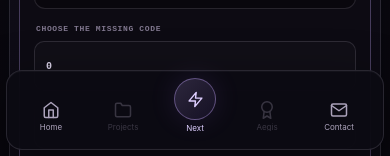
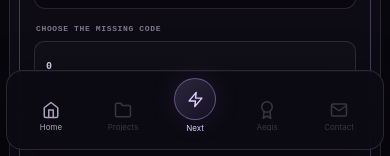
Before and after one commit to MotherTheresa64/portfolio-website, a React (Vite) app: page / in a window 390 px wide. Both pictures are taken after a click on the button "Interactive challenge mode". Shown: the part 2349-2505 px from the top of the page. Built offline with nearby package versions, Linux system fonts and the light colour scheme.

Commit message:
Rebuild mobile navigation and direct recruiter flow

```diff
--- a/src/App.tsx
+++ b/src/App.tsx
@@ -1,4 +1,4 @@
-import { useState } from "react";
+import { useEffect, useRef, useState } from "react";
 import { AnimatePresence, motion, useReducedMotion } from "framer-motion";
 import {
   FiArrowRight,
@@ -33,8 +33,6 @@ import {
 } from "./portfolio-data";
 import type { GateId, PortfolioMode, ViewId } from "./portfolio-data";
 import { useCompactLayout } from "./hooks/useCompactLayout";
-
-const ALL_GATES = challenges.map((challenge) => challenge.id);
 
 const viewMeta: Record<ViewId, { eyebrow: string; title: string; description: string }> = {
   skills: {
@@ -82,25 +80,24 @@ function App() {
   const progress = getProgress(completed, mode, challenges.length);
   const nextGate = getNextGate(completed, mode);
 
-  const completedCount = mode === "revealed" ? challenges.length : completed.size;
-  const nav = [
-    { label: "Skills", view: "skills" as const, unlocked: has("skills"), icon: <FiCode /> },
-    { label: "Projects", view: "projects-root" as const, unlocked: has("projects"), icon: <FiFolder /> },
-    { label: "Aegis", view: "aegis" as const, unlocked: has("aegis"), icon: <FiAward /> },
-    { label: "Contact", view: "contact" as const, unlocked: true, icon: <FiMail /> },
-  ];
+  const scrollToId = (id: string, block: ScrollLogicalPosition = "start") => {
+    document.getElementById(id)?.scrollIntoView({
+      behavior: reduceMotion ? "auto" : "smooth",
+      block,
+    });
+  };
 
   const openChallengeMode = () => {
     setMode("challenge");
+    setCompleted(new Set());
     setOpenGate(null);
-    window.setTimeout(() => document.getElementById("skills-node")?.scrollIntoView({ behavior: reduceMotion ? "auto" : "smooth", block: "center" }), 120);
+    window.setTimeout(() => scrollToId("skills-node", "center"), 120);
   };
 
   const revealEverything = () => {
     setMode("revealed");
-    setCompleted(new Set(ALL_GATES));
     setOpenGate(null);
-    window.setTimeout(() => document.getElementById("projects-root")?.scrollIntoView({ behavior: reduceMotion ? "auto" : "smooth", block: "start" }), 120);
+    window.setTimeout(() => scrollToId("direct-projects"), 120);
   };
 
   const completeGate = (id: GateId) => {
@@ -114,7 +111,7 @@ function App() {
     const challenge = challenges.find((item) => item.id === id);
     if (challenge) {
       window.setTimeout(
-        () => document.getElementById(challenge.targetId)?.scrollIntoView({ behavior: reduceMotion ? "auto" : "smooth", block: "center" }),
+        () => scrollToId(challenge.targetId, "center"),
         reduceMotion ? 50 : 320,
       );
     }
@@ -124,8 +121,15 @@ function App() {
     if (!nextGate) return;
     if (nextGate !== "skills") setOpenGate(nextGate);
     const id = nextGate === "skills" ? "skills-node" : `gate-${nextGate}`;
-    document.getElementById(id)?.scrollIntoView({ behavior: reduceMotion ? "auto" : "smooth", block: "center" });
+    scrollToId(id, "center");
   };
+
+  const nav = [
+    { label: "Skills", view: "skills" as const, unlocked: has("skills"), icon: <FiCode /> },
+    { label: "Projects", view: "projects-root" as const, unlocked: has("projects"), icon: <FiFolder /> },
+    { label: "Aegis", view: "aegis" as const, unlocked: has("aegis"), icon: <FiAward /> },
+    { label: "Contact", view: "contact" as const, unlocked: true, icon: <FiMail /> },
+  ];
 
   return (
     <div className={`portfolio-shell mode-${mode}`}>
@@ -153,19 +157,30 @@ function App() {
           onOpenContact={() => setView("contact")}
         />
 
-        {mode === "intro" ? (
-          <RecruiterPreview onChallenge={openChallengeMode} onReveal={revealEverything} onOpenAegis={() => setView("aegis")} />
-        ) : (
-          <section className="map-canvas" aria-label="Interactive portfolio route">
+        {mode === "intro" && (
+          <RecruiterPreview
+            onChallenge={openChallengeMode}
+            onReveal={revealEverything}
+            onOpenAegis={() => setView("aegis")}
+          />
+        )}
+
+        {mode === "revealed" && (
+          <DirectPortfolio
+            onOpen={setView}
+          />
+        )}
+
+        {mode === "challenge" && (
+          <section className="map-canvas challenge-map" aria-label="Interactive portfolio route">
             <div className="route-status" aria-live="polite">
-              <span>{mode === "revealed" ? "Direct recruiter view" : "Interactive challenge mode"}</span>
+              <span>Interactive challenge mode</span>
               <div className="progress-track" aria-hidden="true"><i style={{ width: `${progress}%` }} /></div>
-              <strong>{completedCount}/{challenges.length} gates</strong>
+              <strong>{completed.size}/{challenges.length} gates</strong>
             </div>
 
             <SkillsNode
               completed={has("skills")}
-              bypassed={mode === "revealed"}
               onComplete={completeGate}
               onOpen={() => setView("skills")}
             />
@@ -174,7 +189,6 @@ function App() {
               <GateNode
                 challengeId="projects"
                 completed={has("projects")}
-                bypassed={mode === "revealed"}
                 open={openGate === "projects"}
                 onOpen={() => setOpenGate("projects")}
                 onClose={() => setOpenGate(null)}
@@ -190,7 +204,10 @@ function App() {
                   initial={reduceMotion ? false : { opacity: 0, y: -14 }}
                   animate={{ opacity: 1, y: 0 }}
                 >
-                  <ProjectRoot compact={compact} onOpen={() => setView("projects-root")} />
+                  <ProjectRoot
+                    compact={compact}
+                    onOpen={compact ? undefined : () => setView("projects-root")}
+                  />
 
                   <div className="branch-grid">
                     <BranchPath
@@ -198,7 +215,6 @@ function App() {
                       label={directions.list}
                       challengeId="list"
                       destinationVisible={has("list")}
-                      bypassed={mode === "revealed"}
                       open={openGate === "list"}
                       onOpenGate={() => setOpenGate("list")}
                       onCloseGate={() => setOpenGate(null)}
@@ -220,7 +236,6 @@ function App() {
                       label={directions.highlights}
                       challengeId="highlights"
                       destinationVisible={has("highlights")}
-                      bypassed={mode === "revealed"}
                       open={openGate === "highlights"}
                       onOpenGate={() => setOpenGate("highlights")}
                       onCloseGate={() => setOpenGate(null)}
@@ -242,7 +257,6 @@ function App() {
                     <GateNode
                       challengeId="aegis"
                       completed={has("aegis")}
-                      bypassed={mode === "revealed"}
                       open={openGate === "aegis"}
                       onOpen={() => setOpenGate("aegis")}
                       onClose={() => setOpenGate(null)}
@@ -270,7 +284,6 @@ function App() {
                       <GateNode
                         challengeId="contact"
                         completed={has("contact")}
-                        bypassed={mode === "revealed"}
                         open={openGate === "contact"}
                         onOpen={() => setOpenGate("contact")}
                         onClose={() => setOpenGate(null)}
@@ -303,14 +316,13 @@ function App() {
 
       {mode !== "intro" && (
         <MobileDock
+          mode={mode}
           progress={progress}
           nextGate={nextGate}
           onNext={jumpToNext}
-          onProjects={() => has("projects") && setView("projects-root")}
-          onAegis={() => has("aegis") && setView("aegis")}
-          onContact={() => setView("contact")}
-          projectsUnlocked={has("projects")}
-          aegisUnlocked={has("aegis")}
+          projectsUnlocked={mode === "revealed" || has("projects")}
+          aegisUnlocked={mode === "revealed" || has("aegis")}
+          contactUnlocked={mode === "revealed" || has("contact")}
         />
       )}
 
@@ -357,7 +369,7 @@ function Hero({
 
         <div className="hero-choice" aria-label="Choose portfolio experience">
           <button className="primary-button" type="button" onClick={onChallenge}>
-            <FiTerminal aria-hidden="true" /> {mode === "challenge" ? "Continue challenge mode" : "Interactive challenge mode"}
+            <FiTerminal aria-hidden="true" /> {mode === "challenge" ? "Restart challenge mode" : "Interactive challenge mode"}
           </button>
           <button className="secondary-button" type="button" onClick={onReveal}>
             <FiPlay aria-hidden="true" /> View everything now
@@ -411,13 +423,113 @@ function RecruiterPreview({ onChallenge, onReveal, onOpenAegis }: { onChallenge:
       </div>
       <div className="preview-actions">
         <button className="primary-button" type="button" onClick={onChallenge}><FiTerminal aria-hidden="true" /> Play the interactive route</button>
-        <button className="secondary-button" type="button" onClick={onReveal}><FiPlay aria-hidden="true" /> Open the full map</button>
+        <button className="secondary-button" type="button" onClick={onReveal}><FiPlay aria-hidden="true" /> Open the direct portfolio</button>
       </div>
     </section>
   );
 }
 
-function SkillsNode({ completed, bypassed, onComplete, onOpen }: { completed: boolean; bypassed: boolean; onComplete: (id: GateId) => void; onOpen: () => void }) {
+function DirectPortfolio({ onOpen }: { onOpen: (view: ViewId) => void }) {
+  return (
+    <section className="direct-flow" aria-label="Direct recruiter portfolio">
+      <motion.section
+        id="direct-skills"
+        className="direct-section direct-skills"
+        initial={{ opacity: 0, y: 12 }}
+        whileInView={{ opacity: 1, y: 0 }}
+        viewport={{ once: true, amount: 0.15 }}
+      >
+        <div className="direct-heading">
+          <p className="eyebrow">SKILLS SNAPSHOT</p>
+          <h2>The stack represented in the work</h2>
+          <p>Grouped for quick scanning instead of compressing the entire toolset into one dense line.</p>
+        </div>
+        <div className="direct-skill-grid">
+          {skillGroups.map((group) => (
+            <article key={group.title}>
+              <h3>{group.title}</h3>
+              <div>{group.items.map((item) => <span key={item}>{item}</span>)}</div>
+            </article>
+          ))}
+        </div>
+        <button className="inline-action" type="button" onClick={() => onOpen("skills")}>Open full skills view <FiArrowRight aria-hidden="true" /></button>
+      </motion.section>
+
+      <motion.section
+        id="direct-projects"
+        className="direct-section"
+        initial={{ opacity: 0, y: 12 }}
+        whileInView={{ opacity: 1, y: 0 }}
+        viewport={{ once: true, amount: 0.12 }}
+      >
+        <div className="direct-heading">
+          <p className="eyebrow">PROJECT WORK</p>
+          <h2>Choose the level of depth you want</h2>
+          <p>Browse the wider archive or inspect the four featured products as engineering case studies.</p>
+        </div>
+        <div className="direct-card-grid">
+          <DestinationCard
+            id="direct-more-projects"
+            icon={<FiList />}
+            eyebrow="BREADTH"
+            title="More Projects"
+            description="Browse the wider GitHub archive without burying the strongest work."
+            action="Browse repositories"
+            onClick={() => onOpen("project-list")}
+          />
+          <DestinationCard
+            id="direct-featured-products"
+            icon={<FiFolder />}
+            eyebrow="FEATURED PRODUCTS"
+            title="Planora · Threadline · Wanderline · Ledgerly"
+            description="Four distinct product problems with architecture, current implementation, tradeoffs, quality notes, demos, and source."
+            action="Review featured products"
+            onClick={() => onOpen("top-projects")}
+          />
+        </div>
+      </motion.section>
+
+      <motion.section
+        id="direct-aegis"
+        className="direct-section direct-flagship"
+        initial={{ opacity: 0, y: 12 }}
+        whileInView={{ opacity: 1, y: 0 }}
+        viewport={{ once: true, amount: 0.12 }}
+      >
+        <DestinationCard
+          id="direct-aegis-card"
+          icon={<FiZap />}
+          eyebrow="FLAGSHIP / CAPSTONE"
+          title="Aegis"
+          description="A deployed, production-oriented incident operations platform with the deepest backend, security, realtime, async, observability, and operations work in the portfolio."
+          action="View Aegis case study"
+          onClick={() => onOpen("aegis")}
+          flagship
+        />
+      </motion.section>
+
+      <motion.section
+        id="direct-contact"
+        className="direct-section direct-contact"
+        initial={{ opacity: 0, y: 12 }}
+        whileInView={{ opacity: 1, y: 0 }}
+        viewport={{ once: true, amount: 0.12 }}
+      >
+        <DestinationCard
+          id="direct-contact-card"
+          icon={<FiMail />}
+          eyebrow="NEXT STEP"
+          title="Contact + Resume"
+          description="Resume, email, LinkedIn, GitHub, and an optional message form are one deliberate tap away."
+          action="Open contact options"
+          onClick={() => onOpen("contact")}
+        />
+      </motion.section>
+    </section>
+  );
+}
+
+function SkillsNode({ completed, onComplete, onOpen }: { completed: boolean; onComplete: (id: GateId) => void; onOpen: () => void }) {
   return (
     <section id="skills-node" className="skills-node map-card">
       <div className={`skills-panel ${completed ? "is-revealed" : "is-hidden"}`}>
@@ -432,7 +544,7 @@ function SkillsNode({ completed, bypassed, onComplete, onOpen }: { completed: bo
         <ChallengeCard
           challenge={challenges[0]}
           completed={completed}
-          bypassed={bypassed}
+          bypassed={false}
           expanded
           onExpand={() => undefined}
           onCollapse={() => undefined}
@@ -447,7 +559,6 @@ function SkillsNode({ completed, bypassed, onComplete, onOpen }: { completed: bo
 function GateNode({
   challengeId,
   completed,
-  bypassed,
   open,
   onOpen,
   onClose,
@@ -455,7 +566,6 @@ function GateNode({
 }: {
   challengeId: GateId;
   completed: boolean;
-  bypassed: boolean;
   open: boolean;
   onOpen: () => void;
   onClose: () => void;
@@ -472,7 +582,7 @@ function GateNode({
       <ChallengeCard
         challenge={challenge}
         completed={completed}
-        bypassed={bypassed}
+        bypassed={false}
         expanded={open}
         onExpand={onOpen}
         onCollapse={onClose}
@@ -482,18 +592,26 @@ function GateNode({
   );
 }
 
-function ProjectRoot({ compact, onOpen }: { compact: boolean; onOpen: () => void }) {
+function ProjectRoot({ compact, onOpen }: { compact: boolean; onOpen?: () => void }) {
   const directions = getDirectionalCopy(compact);
-  return (
-    <button className="project-root map-card" type="button" onClick={onOpen}>
+  const content = (
+    <>
       <span className="section-icon"><FiFolder aria-hidden="true" /></span>
       <div><p className="eyebrow">PROJECTS ROOT</p><h2>Choose what you want to evaluate</h2><p>{directions.intro}</p></div>
-      <div className="root-route-labels">
-        <span>{directions.list}</span><span>{directions.highlights}</span><span>{directions.aegis}</span>
-      </div>
-      <em>{directions.action} <FiArrowRight aria-hidden="true" /></em>
-    </button>
+      {!compact && (
+        <div className="root-route-labels">
+          <span>{directions.list}</span><span>{directions.highlights}</span><span>{directions.aegis}</span>
+        </div>
+      )}
+      {!compact && <em>{directions.action} <FiArrowRight aria-hidden="true" /></em>}
+    </>
   );
+
+  if (compact || !onOpen) {
+    return <section className="project-root map-card is-static">{content}</section>;
+  }
+
+  return <button className="project-root map-card" type="button" onClick={onOpen}>{content}</button>;
 }
 
 function BranchPath({
@@ -501,7 +619,6 @@ function BranchPath({
   label,
   challengeId,
   destinationVisible,
-  bypassed,
   open,
   onOpenGate,
   onCloseGate,
@@ -512,7 +629,6 @@ function BranchPath({
   label: string;
   challengeId: GateId;
   destinationVisible: boolean;
-  bypassed: boolean;
   open: boolean;
   onOpenGate: () => void;
   onCloseGate: () => void;
@@ -525,7 +641,6 @@ function BranchPath({
       <GateNode
         challengeId={challengeId}
         completed={destinationVisible}
-        bypassed={bypassed}
         open={open}
         onOpen={onOpenGate}
         onClose={onCloseGate}
@@ -586,39 +701,135 @@ function DesktopNavigation({
         ))}
       </nav>
       <a href={RESUME_URL} target="_blank" rel="noreferrer"><FiDownload aria-hidden="true" /><span>Resume</span></a>
-      <div className="nav-mode"><FiZap aria-hidden="true" /><span>{mode === "revealed" ? "DIRECT" : "CHALLENGE"}<small>{progress}%</small></span></div>
+      <div className="nav-mode"><FiZap aria-hidden="true" /><span>{mode === "revealed" ? "DIRECT" : "CHALLENGE"}<small>{mode === "revealed" ? "OPEN" : `${progress}%`}</small></span></div>
     </aside>
   );
 }
 
+type DockSection = "home" | "projects" | "aegis" | "contact";
+
 function MobileDock({
+  mode,
   progress,
   nextGate,
   onNext,
-  onProjects,
-  onAegis,
-  onContact,
   projectsUnlocked,
   aegisUnlocked,
+  contactUnlocked,
 }: {
+  mode: PortfolioMode;
   progress: number;
   nextGate: GateId | null;
   onNext: () => void;
-  onProjects: () => void;
-  onAegis: () => void;
-  onContact: () => void;
   projectsUnlocked: boolean;
   aegisUnlocked: boolean;
+  contactUnlocked: boolean;
 }) {
+  const [hidden, setHidden] = useState(true);
+  const [active, setActive] = useState<DockSection>("home");
+  const gestureRef = useRef({ x: 0, y: 0, moved: false });
+
+  const targets = mode === "revealed"
+    ? { projects: "direct-projects", aegis: "direct-aegis", contact: "direct-contact" }
+    : { projects: "projects-root", aegis: "aegis-node", contact: "contact-node" };
+
+  useEffect(() => {
+    let lastY = window.scrollY;
+    let idleTimer: number | undefined;
+
+    const updateActive = () => {
+      const probe = window.scrollY + window.innerHeight * 0.36;
+      let nextActive: DockSection = "home";
+      const sections: Array<{ key: DockSection; id: string; enabled: boolean }> = [
+        { key: "projects", id: targets.projects, enabled: projectsUnlocked },
+        { key: "aegis", id: targets.aegis, enabled: aegisUnlocked },
+        { key: "contact", id: targets.contact, enabled: contactUnlocked },
+      ];
+
+      for (const section of sections) {
+        const element = section.enabled ? document.getElementById(section.id) : null;
+        if (element && probe >= element.offsetTop) nextActive = section.key;
+      }
+      setActive(nextActive);
+    };
+
+    const onScroll = () => {
+      const currentY = window.scrollY;
+      const delta = currentY - lastY;
+
+      if (currentY < 180) {
+        setHidden(true);
+      } else if (delta > 6) {
+        setHidden(true);
+      } else if (delta < -6) {
+        setHidden(false);
+      }
+
+      updateActive();
+      lastY = currentY;
+      if (idleTimer !== undefined) window.clearTimeout(idleTimer);
+      idleTimer = window.setTimeout(() => {
+        if (window.scrollY >= 180) setHidden(false);
+      }, 420);
+    };
+
+    updateActive();
+    onScroll();
+    window.addEventListener("scroll", onScroll, { passive: true });
+    window.addEventListener("resize", updateActive);
+    return () => {
+      window.removeEventListener("scroll", onScroll);
+      window.removeEventListener("resize", updateActive);
+      if (idleTimer !== undefined) window.clearTimeout(idleTimer);
+    };
+  }, [targets.projects, targets.aegis, targets.contact, projectsUnlocked, aegisUnlocked, contactUnlocked]);
+
+  const jump = (section: DockSection, id?: string) => {
+    setActive(section);
+    if (section === "home") {
+      window.scrollTo({ top: 0, behavior: "smooth" });
+      return;
+    }
+    if (id) document.getElementById(id)?.scrollIntoView({ behavior: "smooth", block: "start" });
+  };
+
   return (
-    <nav className="mobile-dock" aria-label="Mobile portfolio navigation">
-      <button type="button" onClick={() => window.scrollTo({ top: 0, behavior: "smooth" })}><FiHome aria-hidden="true" /><span>Home</span></button>
-      <button type="button" onClick={onProjects} disabled={!projectsUnlocked}><FiFolder aria-hidden="true" /><span>Projects</span></button>
-      <button className="next-dock" type="button" onClick={onNext} disabled={!nextGate} aria-label={nextGate ? `Continue to ${nextGate} challenge` : `Portfolio ${progress}% complete`}>
-        <span><FiZap aria-hidden="true" /></span><small>{nextGate ? "Next" : `${progress}%`}</small>
+    <nav
+      className={`mobile-dock ${mode === "revealed" ? "is-direct" : "is-challenge"} ${hidden ? "is-hidden" : ""}`}
+      aria-label="Mobile portfolio navigation"
+      onPointerDownCapture={(event) => {
+        gestureRef.current = { x: event.clientX, y: event.clientY, moved: false };
+      }}
+      onPointerMoveCapture={(event) => {
+        const dx = Math.abs(event.clientX - gestureRef.current.x);
+        const dy = Math.abs(event.clientY - gestureRef.current.y);
+        if (dx > 10 || dy > 10) gestureRef.current.moved = true;
+      }}
+      onClickCapture={(event) => {
+        if (gestureRef.current.moved) {
+          event.preventDefault();
+          event.stopPropagation();
+        }
+        gestureRef.current.moved = false;
+      }}
+    >
+      <button type="button" onClick={() => jump("home")} aria-current={active === "home" ? "page" : undefined}>
+        <FiHome aria-hidden="true" /><span>Home</span>
       </button>
-      <button type="button" onClick={onAegis} disabled={!aegisUnlocked}><FiAward aria-hidden="true" /><span>Aegis</span></button>
-      <button type="button" onClick={onContact}><FiMail aria-hidden="true" /><span>Contact</span></button>
+      <button type="button" onClick={() => jump("projects", targets.projects)} disabled={!projectsUnlocked} aria-current={active === "projects" ? "page" : undefined}>
+        <FiFolder aria-hidden="true" /><span>Projects</span>
+      </button>
+      {mode === "challenge" && (
+        <button className="next-dock" type="button" onClick={onNext} disabled={!nextGate} aria-label={nextGate ? `Continue to ${nextGate} challenge` : `Challenge route ${progress}% complete`}>
+          <span><FiZap aria-hidden="true" /></span><small>{nextGate ? "Next" : "Done"}</small>
+        </button>
+      )}
+      <button type="button" onClick={() => jump("aegis", targets.aegis)} disabled={!aegisUnlocked} aria-current={active === "aegis" ? "page" : undefined}>
+        <FiAward aria-hidden="true" /><span>Aegis</span>
+      </button>
+      <button type="button" onClick={() => jump("contact", targets.contact)} disabled={!contactUnlocked} aria-current={active === "contact" ? "page" : undefined}>
+        <FiMail aria-hidden="true" /><span>Contact</span>
+      </button>
     </nav>
   );
 }
```
